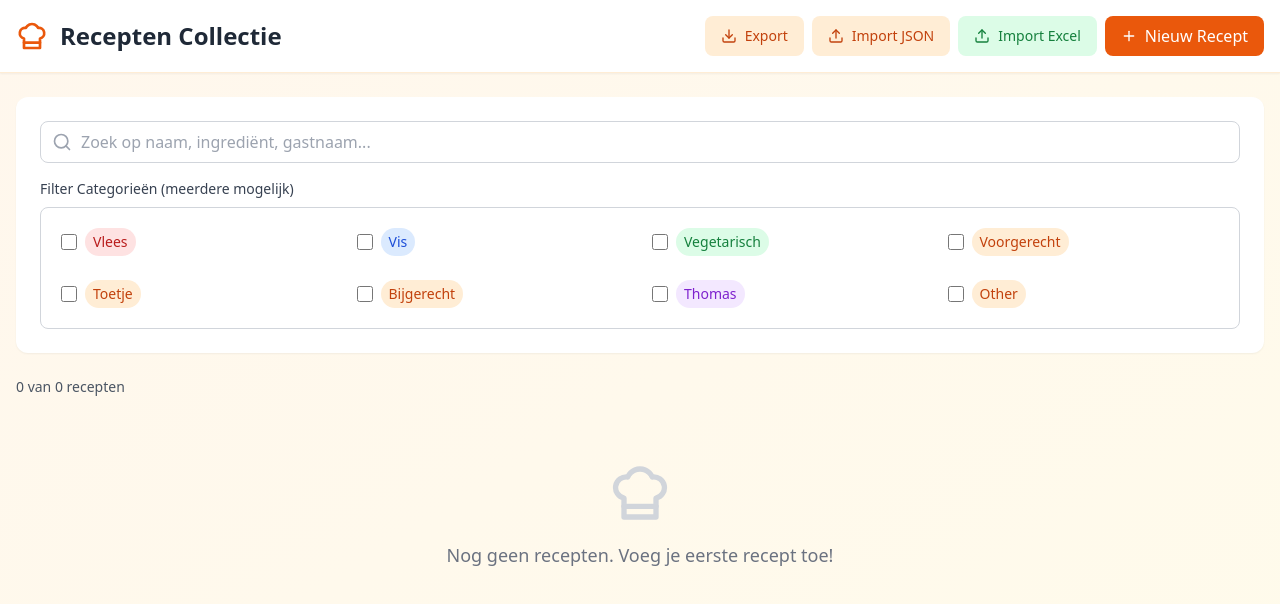
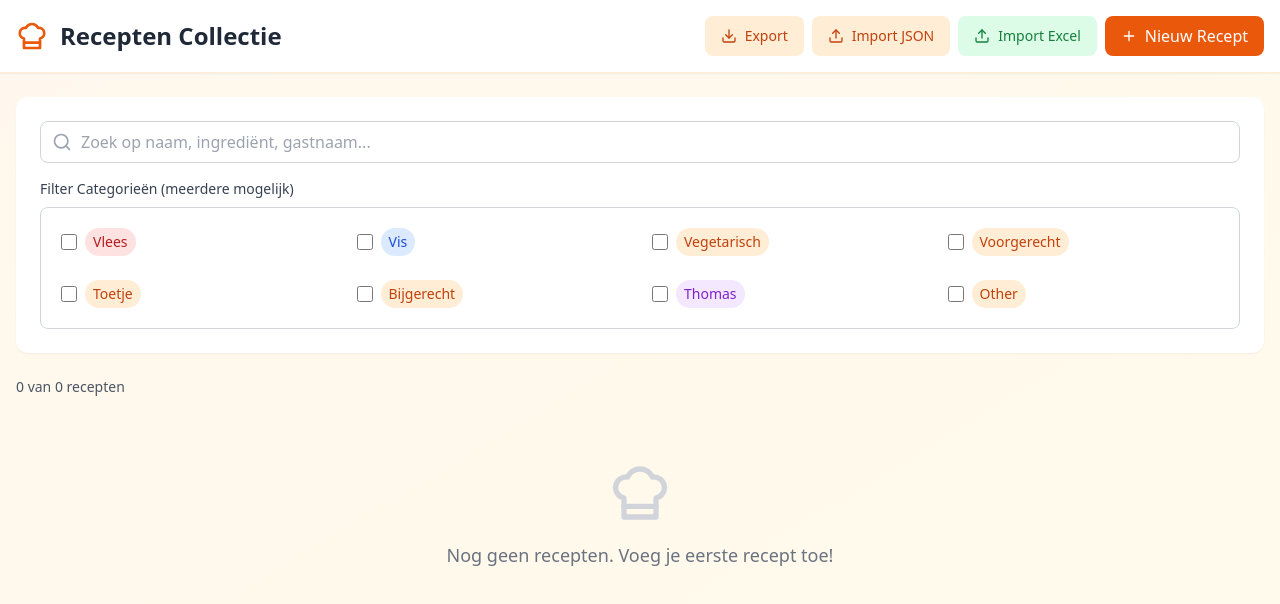
Before and after one commit to windjimmy-hash/recepten-app-v2, a React (Vite) app: page / in a window 1280 px wide. Shown: the top 604 px of the page. Built offline with nearby package versions, Linux system fonts and the light colour scheme.

Commit message:
Update App.jsx

```diff
--- a/src/App.jsx
+++ b/src/App.jsx
@@ -44,7 +44,7 @@ function App() {
     switch(cat) {
       case 'Vlees': return 'bg-red-100 text-red-700';
       case 'Vis': return 'bg-blue-100 text-blue-700';
-      case 'Vegetarisch': return 'bg-green-100 text-green-700';
+      case 'Vega': return 'bg-green-100 text-green-700';
       case 'Thomas': return 'bg-purple-100 text-purple-700';
       default: return 'bg-orange-100 text-orange-700';
     }
```
